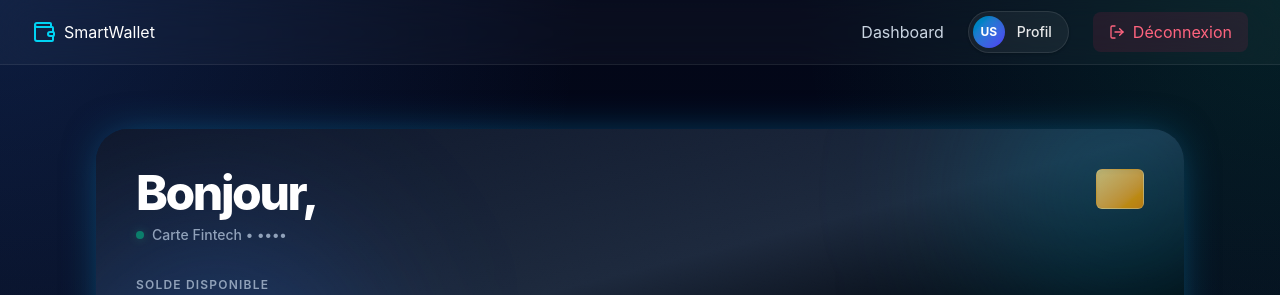
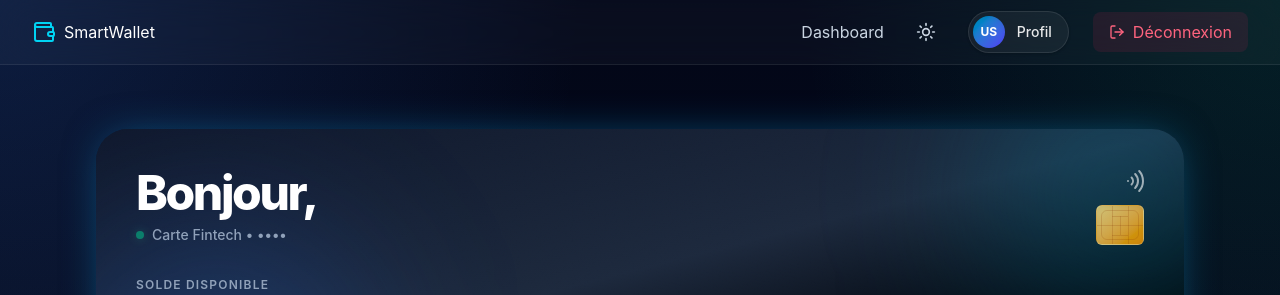
Before and after one commit to Adem-elwafi/smart-wallet, a React (Vite) app in the folder smart-wallet-ui/: page /dashboard in a window 1280 px wide. Shown: the top 295 px of the page. Built offline with nearby package versions, Linux system fonts and the light colour scheme; no server answers; sample sign-in values are in the browser's storage.

Commit message:
feat: add light mode toggle and EMV dashboard chip fix

```diff
--- a/smart-wallet-ui/src/components/Navbar.tsx
+++ b/smart-wallet-ui/src/components/Navbar.tsx
@@ -1,5 +1,5 @@
 import { useNavigate } from 'react-router-dom'
-import { LogOut, Wallet } from 'lucide-react'
+import { LogOut, Wallet, Sun, Moon } from 'lucide-react'
 import { useEffect, useState } from 'react'
 import api from '../api/axiosConfig'
 import type { Profile } from '../api/types'
@@ -7,6 +7,23 @@ import type { Profile } from '../api/types'
 function Navbar() {
   const navigate = useNavigate()
   const [profile, setProfile] = useState<Profile | null>(null)
+  const [isLightMode, setIsLightMode] = useState(false)
+
+  // Initialize theme from HTML element on mount
+  useEffect(() => {
+    setIsLightMode(document.documentElement.classList.contains('light-theme'))
+  }, [])
+
+  const toggleTheme = () => {
+    const html = document.documentElement
+    if (html.classList.contains('light-theme')) {
+      html.classList.remove('light-theme')
+      setIsLightMode(false)
+    } else {
+      html.classList.add('light-theme')
+      setIsLightMode(true)
+    }
+  }
 
   useEffect(() => {
     const fetchProfile = async () => {
@@ -61,6 +78,13 @@ function Navbar() {
               Dashboard
             </button>
             <button
+              onClick={toggleTheme}
+              className="rounded-full p-2 text-slate-300 transition-colors hover:bg-white/10 hover:text-white"
+              title="Toggle Theme"
+            >
+              {isLightMode ? <Moon className="h-5 w-5" /> : <Sun className="h-5 w-5" />}
+            </button>
+            <button
               onClick={() => navigate('/profile')}
               className="flex items-center gap-3 rounded-full bg-white/5 p-1 pr-4 border border-white/10 transition-all hover:bg-white/10 hover:border-white/20 shadow-sm"
             >
--- a/smart-wallet-ui/src/index.css
+++ b/smart-wallet-ui/src/index.css
@@ -74,3 +74,14 @@ select {
   background: rgba(59, 130, 246, 0.35);
   color: #fff;
 }
+
+/* Light Theme Toggle via CSS Filter Trick */
+html.light-theme {
+  filter: invert(1) hue-rotate(180deg);
+}
+
+html.light-theme img,
+html.light-theme video,
+html.light-theme [data-reverse-invert="true"] {
+  filter: invert(1) hue-rotate(180deg);
+}
--- a/smart-wallet-ui/src/pages/DashBoard.tsx
+++ b/smart-wallet-ui/src/pages/DashBoard.tsx
@@ -1,5 +1,6 @@
 import { useCallback, useEffect, useState } from 'react'
 import { useNavigate } from 'react-router-dom'
+import { Wifi } from 'lucide-react'
 import axios from 'axios'
 import TransactionsList from '../components/TransactionsList'
 import TransferForm from '../components/TransferForm'
@@ -105,8 +106,20 @@ function DashboardPage() {
                 Carte Fintech • {wallet?.accountNumber || '••••'}
               </p>
             </div>
-            {/* Mock EMV Chip */}
-            <div className="h-10 w-12 rounded-md bg-gradient-to-br from-amber-200/90 to-amber-500/90 border border-amber-100/20 opacity-80 shadow-inner backdrop-blur-sm" />
+            {/* Top Right Icons (Contactless + EMV Chip) */}
+            <div className="flex flex-col items-end gap-3">
+              <Wifi className="h-6 w-6 text-white/60 -mr-1 rotate-90" />
+              {/* Mock EMV Chip */}
+              <div className="relative flex h-10 w-12 items-center justify-center rounded-md border border-amber-100/20 bg-gradient-to-br from-amber-200/90 to-amber-500/90 shadow-inner backdrop-blur-sm opacity-90 overflow-hidden">
+                <div className="absolute inset-0 rounded-md border-[0.5px] border-amber-800/20 m-1" />
+                <div className="absolute top-1/2 left-0 h-[0.5px] w-full bg-amber-800/20" />
+                <div className="absolute left-1/3 top-0 h-full w-[0.5px] bg-amber-800/20" />
+                <div className="absolute left-2/3 top-0 h-full w-[0.5px] bg-amber-800/20" />
+                <div className="absolute top-1/4 left-1/3 h-[0.5px] w-1/3 bg-amber-800/20" />
+                <div className="absolute top-3/4 left-1/3 h-[0.5px] w-1/3 bg-amber-800/20" />
+                <div className="absolute left-1/2 top-1/4 h-1/2 w-[0.5px] bg-amber-800/20" />
+              </div>
+            </div>
           </div>
 
           <div>
```
